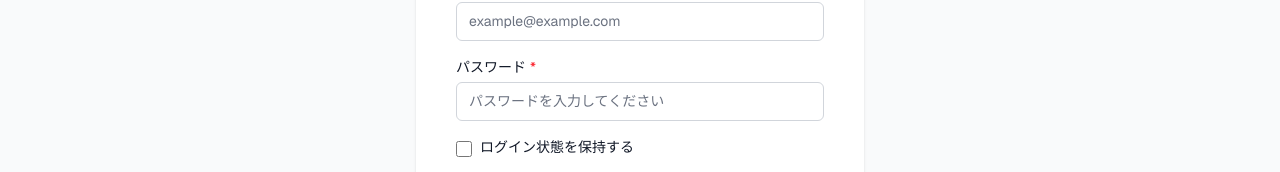
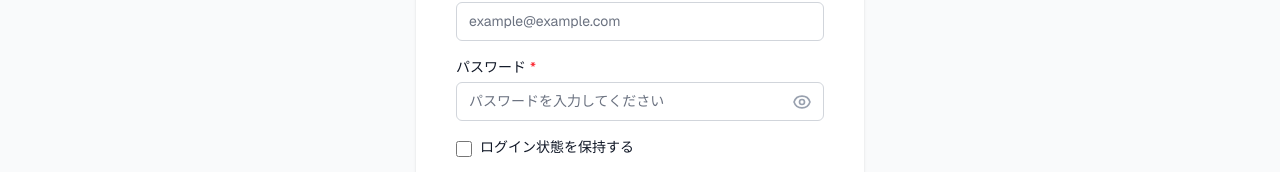
Before and after one commit to hagyyyy1992/hihunokoe, a Next.js app: page /auth/login in a window 1280 px wide. Shown: the part 474-646 px from the top of the page. Built offline with nearby package versions, Linux system fonts and the light colour scheme; no server answers.

Commit message:
feat: パスワード入力フィールドの視認性向上のため、表示/非表示切り替え機能を追加
🤖 Generated with [Claude Code](https://claude.ai/code)

Co-Authored-By: Claude <noreply@anthropic.com>

```diff
--- a/src/components/ui/Input.tsx
+++ b/src/components/ui/Input.tsx
@@ -1,4 +1,4 @@
-import React, { memo } from 'react'
+import React, { memo, useState } from 'react'
 import { cn } from '@/lib/utils'
 
 export interface InputProps extends React.InputHTMLAttributes<HTMLInputElement> {
@@ -23,12 +23,20 @@ const Input = memo(
         icon,
         variant = 'default',
         'data-testid': testId,
+        type,
         ...props
       },
       ref
     ) => {
+      const [showPassword, setShowPassword] = useState(false)
       const id = props.id || props.name
       const displayHint = hint || (showPlaceholderHint && props.placeholder) || ''
+      const isPasswordField = type === 'password'
+      const inputType = isPasswordField && showPassword ? 'text' : type
+
+      const togglePasswordVisibility = () => {
+        setShowPassword(!showPassword)
+      }
 
       return (
         <div className="form-group">
@@ -46,15 +54,66 @@ const Input = memo(
             )}
             <input
               ref={ref}
+              type={inputType}
               className={cn(
                 'input',
                 icon && 'pl-10',
+                isPasswordField && 'pr-10',
                 variant === 'error' && 'input-error',
                 className
               )}
               data-testid={testId || `${props.name}-input`}
               {...props}
             />
+            {isPasswordField && (
+              <div className="absolute inset-y-0 right-0 pr-3 flex items-center">
+                <button
+                  type="button"
+                  className="text-gray-400 hover:text-gray-600 focus:outline-none focus:text-gray-600"
+                  onClick={togglePasswordVisibility}
+                  data-testid={`${props.name}-password-toggle`}
+                  aria-label={showPassword ? 'パスワードを隠す' : 'パスワードを表示'}
+                >
+                  {showPassword ? (
+                    <svg
+                      className="w-5 h-5"
+                      fill="none"
+                      stroke="currentColor"
+                      viewBox="0 0 24 24"
+                      xmlns="http://www.w3.org/2000/svg"
+                    >
+                      <path
+                        strokeLinecap="round"
+                        strokeLinejoin="round"
+                        strokeWidth={2}
+                        d="M13.875 18.825A10.05 10.05 0 0112 19c-4.478 0-8.268-2.943-9.543-7a9.97 9.97 0 011.563-3.029m5.858.908a3 3 0 114.243 4.243M9.878 9.878l4.242 4.242M9.878 9.878L3 3m6.878 6.878L21 21"
+                      />
+                    </svg>
+                  ) : (
+                    <svg
+                      className="w-5 h-5"
+                      fill="none"
+                      stroke="currentColor"
+                      viewBox="0 0 24 24"
+                      xmlns="http://www.w3.org/2000/svg"
+                    >
+                      <path
+                        strokeLinecap="round"
+                        strokeLinejoin="round"
+                        strokeWidth={2}
+                        d="M15 12a3 3 0 11-6 0 3 3 0 016 0z"
+                      />
+                      <path
+                        strokeLinecap="round"
+                        strokeLinejoin="round"
+                        strokeWidth={2}
+                        d="M2.458 12C3.732 7.943 7.523 5 12 5c4.478 0 8.268 2.943 9.542 7-1.274 4.057-5.064 7-9.542 7-4.477 0-8.268-2.943-9.542-7z"
+                      />
+                    </svg>
+                  )}
+                </button>
+              </div>
+            )}
           </div>
           {error && <p className="form-error">{error}</p>}
           {displayHint && !error && <p className="form-hint">{displayHint}</p>}
```
